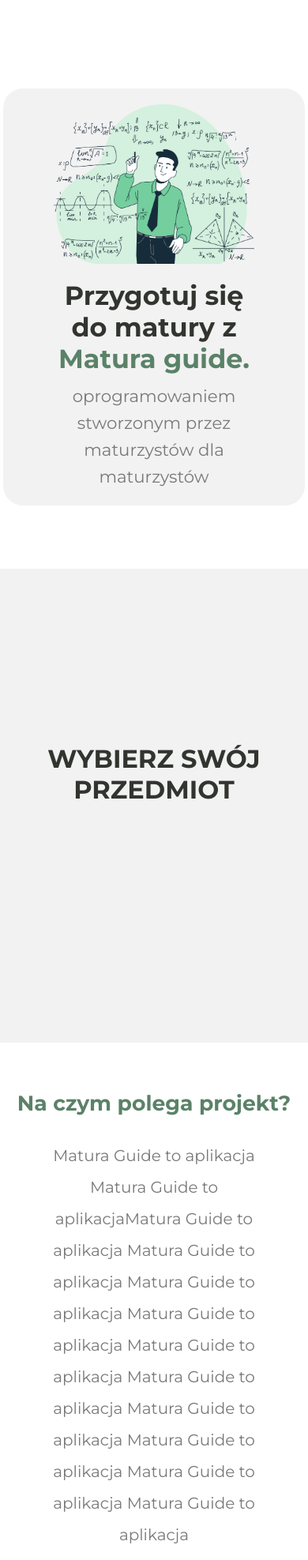
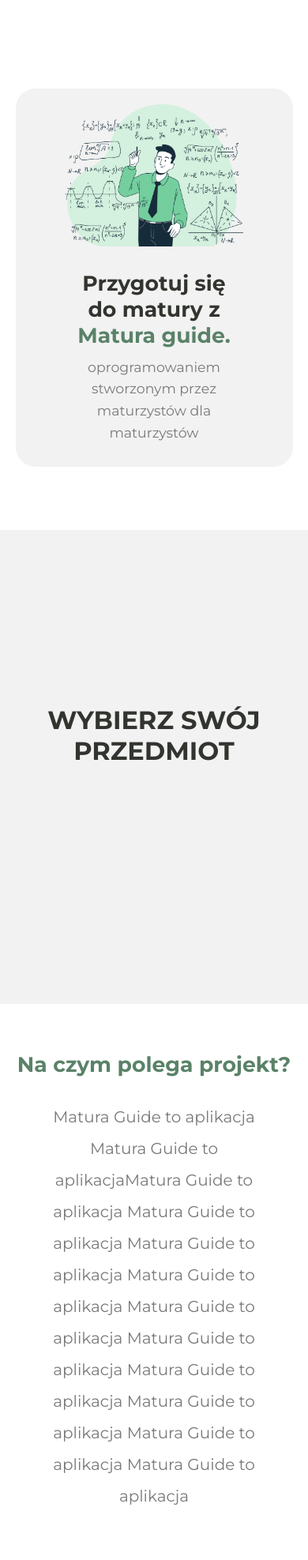
Before and after one commit to Jeboczek/maturaguide-web, a Django app: page / in a window 390 px wide. Shown: the part 53-2028 px from the top of the page at 79% size. Run offline with Django 3.2, Linux system fonts and the light colour scheme; data that the repository does not hold is empty; style sheets or scripts are compiled from the project's sources; parts of the project's set-up code (start-up, migrations or seed data) failed here and were passed over.

Commit message:
Do some changes in style

```diff
--- a/static/style/src/_home.scss
+++ b/static/style/src/_home.scss
@@ -127,7 +127,7 @@ section{
 
 
     header{
-        width: 98%;
+        width: 90%;
 
         height: auto;
 
@@ -154,8 +154,14 @@ section{
             width: 100%;
             text-align: center;
 
+            padding: 30px 50px;
+
             h1{
-                font-size: 25pt;
+                font-size: 20pt;
+            }
+
+            p{
+               font-size: 13pt;
             }
 
         }
@@ -163,6 +169,7 @@ section{
 
     section{
         width: 98%;
+        padding: 0px 10px;
     }
 
 
--- a/static/style/src/_input.scss
+++ b/static/style/src/_input.scss
@@ -8,7 +8,7 @@ textarea {
     border-width: 2px;
     font-size: 12pt;
     padding: 0px 8px;
-    color: black;
+    color: $mainColorDarker;
     background-color: transparent;
 }
 
@@ -34,6 +34,7 @@ input[type="reset"] {
 }
 
 ::placeholder{
+    color: black;
     opacity: 0.3;
 }
 
```
